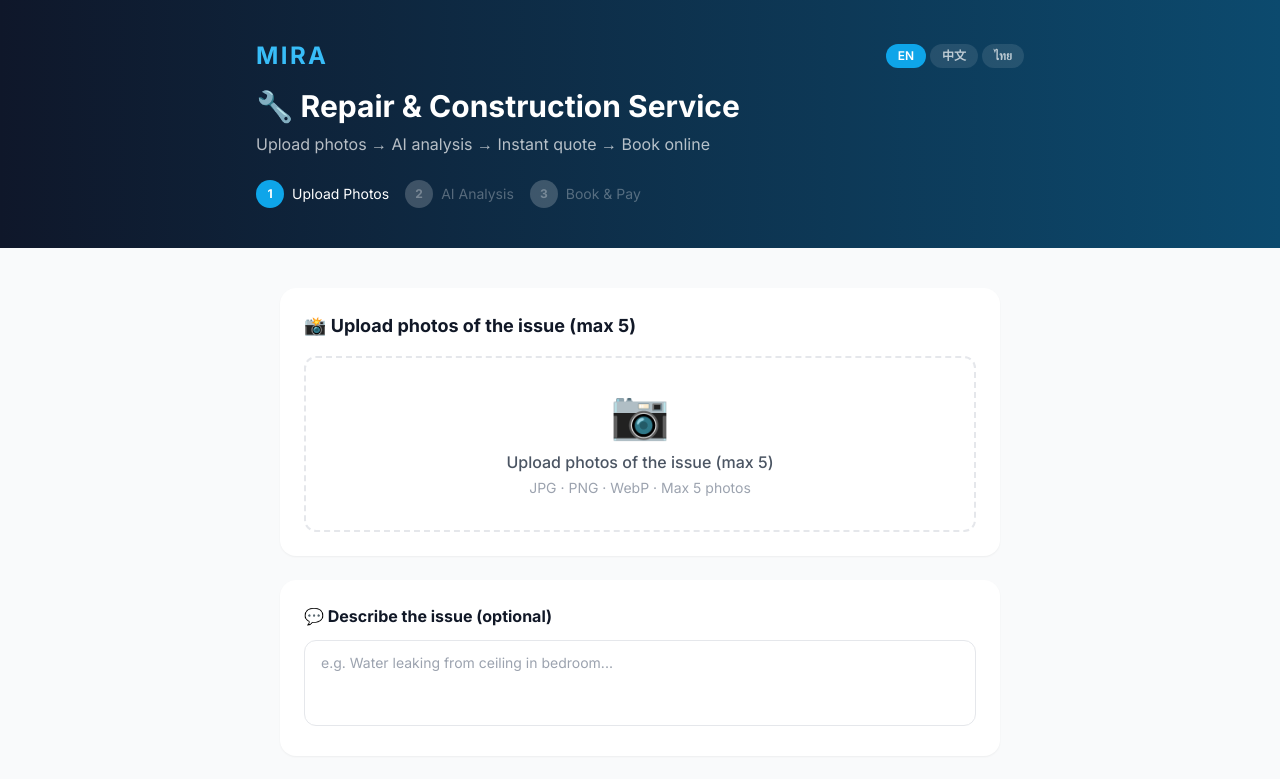
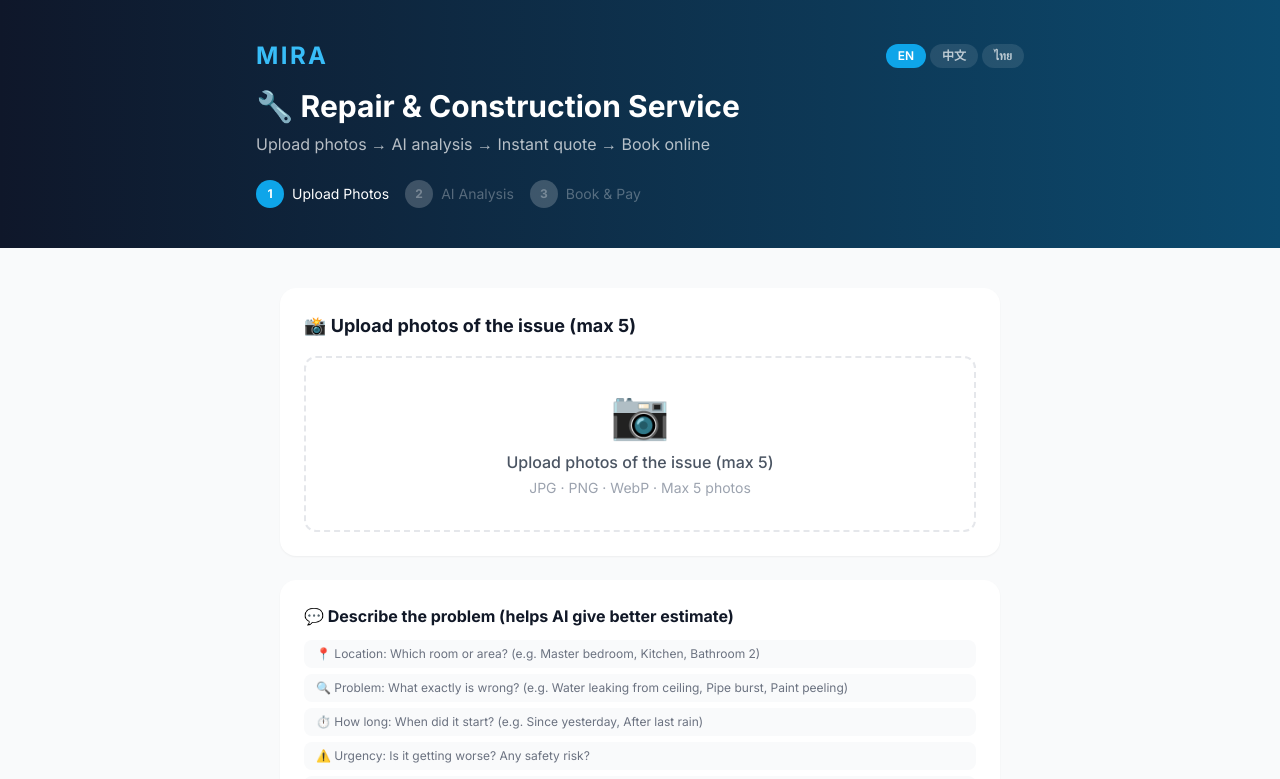
Before and after one commit to 3Xbang/mira, a Next.js app: page /repair in a window 1280 px wide. Shown: the top 779 px of the page. Built offline with nearby package versions, Linux system fonts and the light colour scheme.

Commit message:
描述框改为引导式提示，帮助客户提供更准确信息

```diff
--- a/app/repair/page.tsx
+++ b/app/repair/page.tsx
@@ -16,8 +16,15 @@ const T = {
     step3: 'Book & Pay',
     uploadLabel: 'Upload photos of the issue (max 5)',
     uploadHint: 'JPG · PNG · WebP · Max 5 photos',
-    descLabel: 'Describe the issue (optional)',
-    descPlaceholder: 'e.g. Water leaking from ceiling in bedroom...',
+    descLabel: 'Describe the problem (helps AI give better estimate)',
+    descPlaceholder: '',
+    descHints: [
+      '📍 Location: Which room or area? (e.g. Master bedroom, Kitchen, Bathroom 2)',
+      '🔍 Problem: What exactly is wrong? (e.g. Water leaking from ceiling, Pipe burst, Paint peeling)',
+      '⏱️ How long: When did it start? (e.g. Since yesterday, After last rain)',
+      '⚠️ Urgency: Is it getting worse? Any safety risk?',
+      '📐 Size: Approximate size of affected area (e.g. 2 sq.m, 3 meter pipe)',
+    ],
     analyze: 'Analyze with AI',
     analyzing: 'Analyzing...',
     analysisTitle: 'AI Assessment',
@@ -56,10 +63,17 @@ const T = {
     step1: '上传照片',
     step2: 'AI 分析',
     step3: '预约付款',
-    uploadLabel: '上传问题照片（最多5张）',
+    uploadLabel: '上传问题照片（最多5张，多角度更好）',
     uploadHint: 'JPG · PNG · WebP · 最多5张',
-    descLabel: '描述问题（可选）',
-    descPlaceholder: '例如：卧室天花板漏水...',
+    descLabel: '问题描述（填写越详细，AI报价越准确）',
+    descPlaceholder: '',
+    descHints: [
+      '📍 位置：哪个房间或区域？（如：主卧天花板、厨房水管、2号卫生间）',
+      '🔍 问题：具体什么情况？（如：漏水、管道爆裂、油漆脱落、地板开裂）',
+      '⏱️ 时间：什么时候开始的？（如：昨天开始、上次下雨后）',
+      '⚠️ 紧急程度：是否在加重？有没有安全隐患？',
+      '📐 面积：大概影响多大范围？（如：约2平米、3米管道）',
+    ],
     analyze: 'AI 智能分析',
     analyzing: '分析中...',
     analysisTitle: 'AI 评估报告',
@@ -98,10 +112,17 @@ const T = {
     step1: 'อัปโหลดรูปภาพ',
     step2: 'AI วิเคราะห์',
     step3: 'จองและชำระ',
-    uploadLabel: 'อัปโหลดรูปปัญหา (สูงสุด 5 รูป)',
+    uploadLabel: 'อัปโหลดรูปปัญหา (สูงสุด 5 รูป หลายมุมยิ่งดี)',
     uploadHint: 'JPG · PNG · WebP · สูงสุด 5 รูป',
-    descLabel: 'อธิบายปัญหา (ไม่บังคับ)',
-    descPlaceholder: 'เช่น น้ำรั่วจากเพดานในห้องนอน...',
+    descLabel: 'อธิบายปัญหา (ยิ่งละเอียด AI ยิ่งแม่นยำ)',
+    descPlaceholder: '',
+    descHints: [
+      '📍 ตำแหน่ง: ห้องหรือบริเวณใด? (เช่น ห้องนอนใหญ่ ห้องครัว ห้องน้ำ 2)',
+      '🔍 ปัญหา: มีอะไรผิดปกติ? (เช่น น้ำรั่ว ท่อแตก สีหลุด พื้นแตก)',
+      '⏱️ ระยะเวลา: เริ่มเมื่อไหร่? (เช่น เมื่อวาน หลังฝนตกครั้งล่าสุด)',
+      '⚠️ ความเร่งด่วน: แย่ลงไหม? มีความเสี่ยงด้านความปลอดภัยไหม?',
+      '📐 ขนาด: พื้นที่ที่ได้รับผลกระทบประมาณเท่าไหร่? (เช่น 2 ตร.ม. ท่อ 3 เมตร)',
+    ],
     analyze: 'วิเคราะห์ด้วย AI',
     analyzing: 'กำลังวิเคราะห์...',
     analysisTitle: 'ผลการวิเคราะห์ AI',
@@ -353,8 +374,27 @@ export default function RepairPage() {
             {/* Description */}
             <div className="bg-white rounded-2xl p-6 shadow-sm">
               <label className="block font-bold text-gray-900 mb-3">💬 {t.descLabel}</label>
+
+              {/* Hint chips */}
+              {'descHints' in t && (
+                <div className="mb-3 space-y-1.5">
+                  {(t as any).descHints.map((hint: string, i: number) => (
+                    <div key={i} className="text-xs text-gray-500 bg-gray-50 rounded-lg px-3 py-1.5">
+                      {hint}
+                    </div>
+                  ))}
+                </div>
+              )}
+
               <textarea value={description} onChange={e => setDescription(e.target.value)}
-                rows={3} placeholder={t.descPlaceholder}
+                rows={5}
+                placeholder={
+                  lang === 'zh'
+                    ? '例如：主卧天花板漏水，靠近窗户那边，大概1平米范围，下雨后加重，有水渍...'
+                    : lang === 'th'
+                    ? 'เช่น น้ำรั่วจากเพดานห้องนอนใหญ่ ใกล้หน้าต่าง ประมาณ 1 ตร.ม. แย่ลงหลังฝนตก...'
+                    : 'e.g. Water leaking from master bedroom ceiling near window, about 1 sq.m area, gets worse after rain, has water stains...'
+                }
                 className="w-full px-4 py-3 border border-gray-200 rounded-xl text-sm focus:outline-none focus:ring-2 focus:ring-sky-400 resize-none" />
             </div>
 
```
